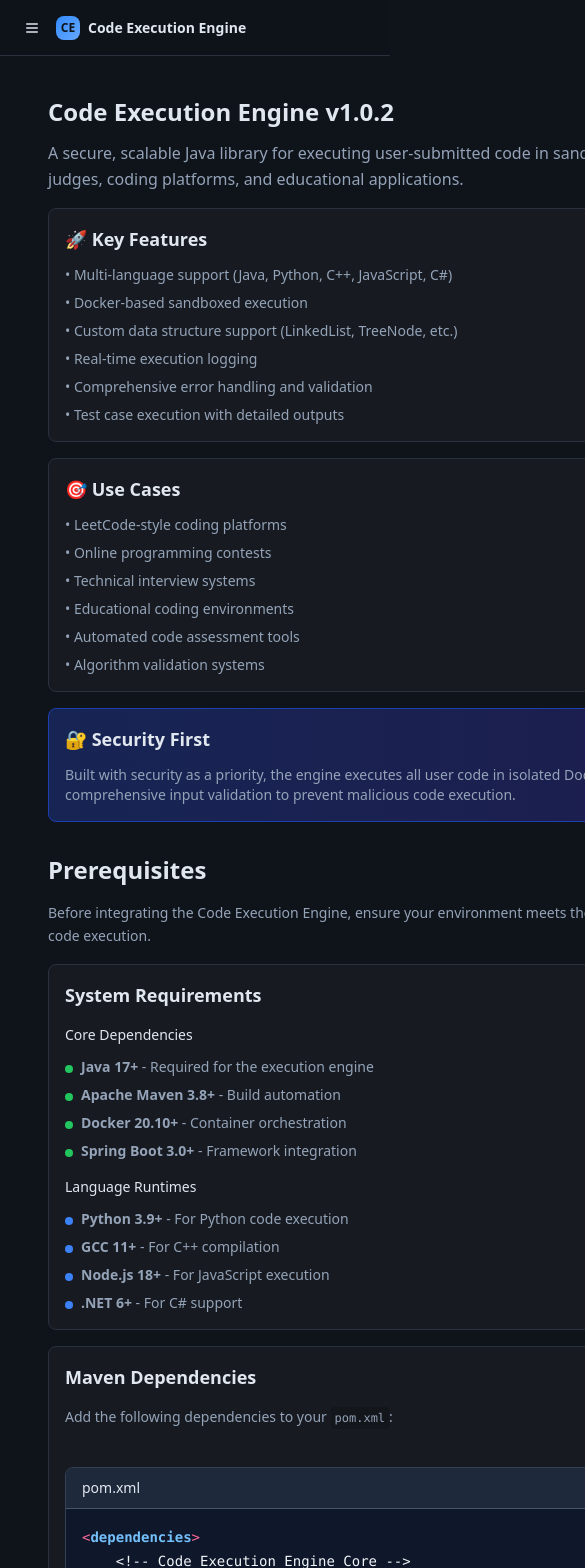
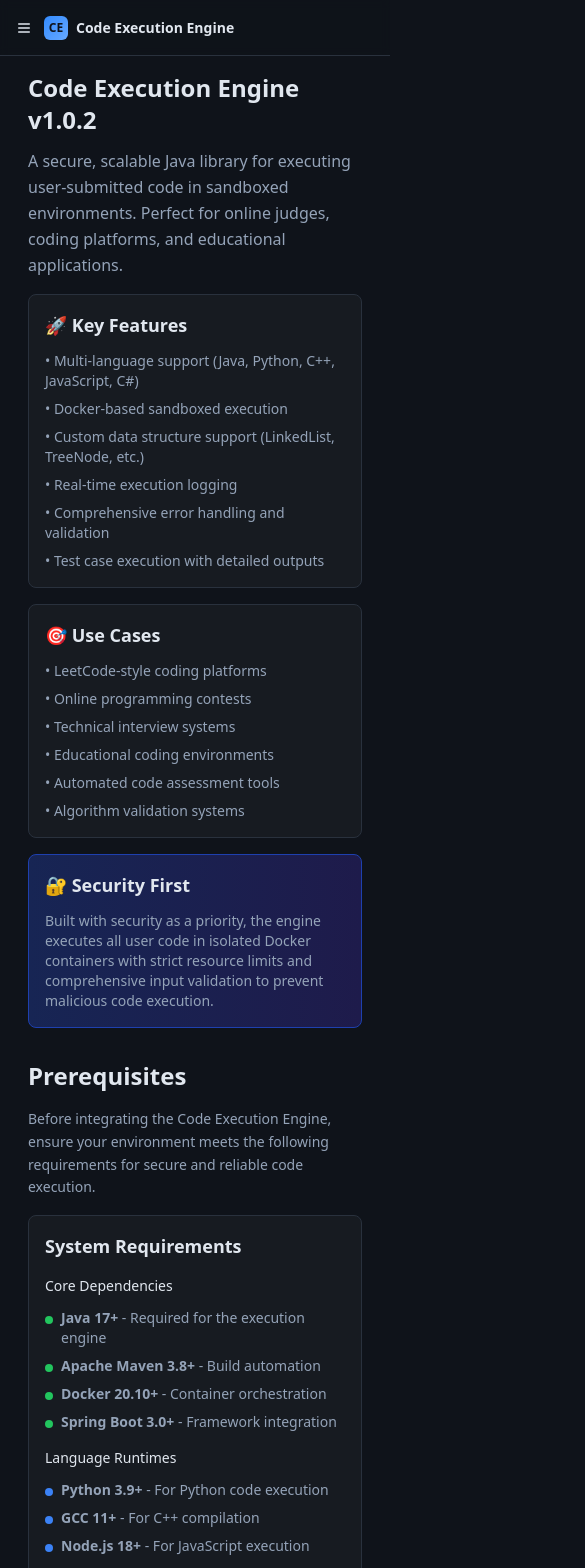
Before and after one commit to hrishabh6/CodeExecutionEngine---Documentation, a React (Vite) app: page / in a window 390 px wide. Shown: the top 1568 px of the page, 585 px wide, since content can reach past the window. Built offline with nearby package versions, Linux system fonts and the light colour scheme.

Commit message:
Made layout responsive

```diff
--- a/src/components/DocumentationContent.tsx
+++ b/src/components/DocumentationContent.tsx
@@ -6,10 +6,10 @@ import Usage from "@/components/content/Usage.tsx";
 import LanguageSupport from "@/components/content/LanguageSupport.tsx";
 import FutureScope from "@/components/content/FutureScope.tsx";
 import CustomDS from "@/components/content/CustomDS.tsx";
-
+// Mobile-responsive Documentation Content
 export const DocumentationContent = () => {
     return (
-        <div className="w-full max-w-4xl mx-auto px-4 sm:px-6 lg:px-8 space-y-8 sm:space-y-12 lg:space-y-16 animate-fade-in">
+        <div className="w-full max-w-none lg:max-w-4xl lg:mx-auto space-y-8 sm:space-y-12 lg:space-y-16 px-4 sm:px-6 lg:px-8 animate-fade-in overflow-hidden">
             {/* Introduction */}
             <Introduction/>
 
--- a/src/components/DocumentationHeader.tsx
+++ b/src/components/DocumentationHeader.tsx
@@ -8,19 +8,19 @@ interface DocumentationHeaderProps {
 export const DocumentationHeader = ({ onMenuClick }: DocumentationHeaderProps) => {
     return (
         <header className="fixed top-0 left-0 right-0 h-14 sm:h-16 bg-background/95 backdrop-blur-sm border-b border-border z-40">
-            <div className="flex items-center justify-between h-full px-4 sm:px-6">
-                <div className="flex items-center space-x-2 sm:space-x-4 min-w-0 flex-1">
+            <div className="flex items-center justify-between h-full px-3 sm:px-6">
+                <div className="flex items-center space-x-2 sm:space-x-4">
                     <Button
                         variant="ghost"
                         size="sm"
                         onClick={onMenuClick}
-                        className="lg:hidden p-2"
+                        className="lg:hidden p-1 sm:p-2"
                     >
                         <Menu className="h-4 w-4 sm:h-5 sm:w-5" />
                     </Button>
 
-                    <div className="flex items-center space-x-2 sm:space-x-3 min-w-0">
-                        <div className="w-6 h-6 sm:w-8 sm:h-8 bg-gradient-primary rounded-lg flex items-center justify-center flex-shrink-0">
+                    <div className="flex items-center space-x-2 sm:space-x-3">
+                        <div className="w-6 h-6 sm:w-8 sm:h-8 bg-gradient-primary rounded-md sm:rounded-lg flex items-center justify-center">
                             <span className="text-primary-foreground font-bold text-xs sm:text-sm">CE</span>
                         </div>
                         <div className="min-w-0">
@@ -34,11 +34,11 @@ export const DocumentationHeader = ({ onMenuClick }: DocumentationHeaderProps) =
                     </div>
                 </div>
 
-                <div className="flex items-center space-x-2 flex-shrink-0">
-                    <div className="hidden sm:flex items-center text-xs sm:text-sm text-muted-foreground">
+                <div className="flex items-center space-x-2">
+                    <div className="hidden sm:flex md:flex items-center text-xs sm:text-sm text-muted-foreground">
                         <span className="inline-flex items-center space-x-1">
-                            <span className="w-2 h-2 bg-primary rounded-full animate-pulse"></span>
-                            <span>v1.0.2</span>
+                            <span className="w-1.5 h-1.5 sm:w-2 sm:h-2 bg-primary rounded-full animate-pulse"></span>
+                            <span className="text-xs sm:text-sm">v1.0.2</span>
                         </span>
                     </div>
                 </div>
--- a/src/components/DocumentationSidebar.tsx
+++ b/src/components/DocumentationSidebar.tsx
@@ -1,13 +1,19 @@
 import { useState, useEffect } from "react";
 import { ChevronDown, ChevronRight } from "lucide-react";
-import { cn } from "@/lib/utils.ts";
+import { cn } from "@/lib/utils";
 import { navigationSections } from "@/lib/constants.ts";
+
 
 interface DocumentationSidebarProps {
     isOpen: boolean;
     onClose: () => void;
 }
 
+
+
+// Mobile-responsive Documentation Header
+
+// Mobile-responsive Documentation Sidebar
 export const DocumentationSidebar = ({ isOpen, onClose }: DocumentationSidebarProps) => {
     const [activeSection, setActiveSection] = useState<string>("introduction");
     const [expandedSections, setExpandedSections] = useState<Set<string>>(
@@ -67,39 +73,39 @@ export const DocumentationSidebar = ({ isOpen, onClose }: DocumentationSidebarPr
 
             {/* Sidebar */}
             <div className={cn(
-                "fixed left-0 top-14 sm:top-16 h-[calc(100vh-3.5rem)] sm:h-[calc(100vh-4rem)] w-full sm:w-80 bg-sidebar border-r border-sidebar-border z-50 transition-transform duration-300 ease-in-out lg:translate-x-0 lg:w-80",
+                "fixed left-0 top-14 sm:top-16 h-[calc(100vh-3.5rem)] sm:h-[calc(100vh-4rem)] w-72 sm:w-80 bg-sidebar border-r border-sidebar-border z-50 transition-transform duration-300 ease-in-out lg:translate-x-0",
                 isOpen ? "translate-x-0 animate-slide-in" : "-translate-x-full"
             )}>
-                <div className="p-4 sm:p-6 custom-scrollbar overflow-y-auto h-full">
-                    <div className="space-y-2">
+                <div className="p-3 sm:p-6 custom-scrollbar overflow-y-auto h-full">
+                    <div className="space-y-1 sm:space-y-2">
                         {navigationSections.map((section) => (
                             <div key={section.id} className="space-y-1">
                                 <button
                                     onClick={() => toggleSection(section.id)}
-                                    className="flex items-center justify-between w-full px-3 py-2 sm:py-2 text-sm font-medium text-sidebar-foreground hover:bg-sidebar-accent rounded-lg transition-colors touch-manipulation"
+                                    className="flex items-center justify-between w-full px-2 sm:px-3 py-2 text-xs sm:text-sm font-medium text-sidebar-foreground hover:bg-sidebar-accent rounded-md sm:rounded-lg transition-colors"
                                 >
-                                    <span className="text-left">{section.title}</span>
+                                    <span className="truncate">{section.title}</span>
                                     {expandedSections.has(section.id) ? (
-                                        <ChevronDown className="h-4 w-4 flex-shrink-0" />
+                                        <ChevronDown className="h-3 w-3 sm:h-4 sm:w-4 flex-shrink-0" />
                                     ) : (
-                                        <ChevronRight className="h-4 w-4 flex-shrink-0" />
+                                        <ChevronRight className="h-3 w-3 sm:h-4 sm:w-4 flex-shrink-0" />
                                     )}
                                 </button>
 
                                 {expandedSections.has(section.id) && (
-                                    <div className="pl-4 space-y-1 animate-fade-in">
+                                    <div className="pl-2 sm:pl-4 space-y-1 animate-fade-in">
                                         {section.items.map((item) => (
                                             <button
                                                 key={item.id}
                                                 onClick={() => scrollToSection(item.id)}
                                                 className={cn(
-                                                    "block w-full text-left px-3 py-2 sm:py-2 text-sm rounded-lg transition-all duration-200 touch-manipulation",
+                                                    "block w-full text-left px-2 sm:px-3 py-1.5 sm:py-2 text-xs sm:text-sm rounded-md sm:rounded-lg transition-all duration-200 truncate",
                                                     activeSection === item.id
                                                         ? "nav-active"
                                                         : "text-sidebar-foreground hover:bg-sidebar-accent hover:text-sidebar-accent-foreground"
                                                 )}
                                             >
-                                                <span className="block truncate">{item.title}</span>
+                                                {item.title}
                                             </button>
                                         ))}
                                     </div>
--- a/src/index.css
+++ b/src/index.css
@@ -3,6 +3,28 @@
 @tailwind utilities;
 
 /* Dark Documentation Theme Design System */
+
+/* Add this to your global CSS file */
+* {
+    min-width: 0;
+}
+
+pre, code {
+    max-width: 100%;
+    overflow-x: auto;
+    word-wrap: break-word;
+}
+
+table {
+    width: 100%;
+    table-layout: fixed;
+}
+
+img, video {
+    max-width: 100%;
+    height: auto;
+}
+
 
 @layer base {
     :root {
--- a/src/pages/Index.tsx
+++ b/src/pages/Index.tsx
@@ -1,7 +1,8 @@
 import { useState } from "react";
-import {DocumentationHeader} from "@/components/DocumentationHeader.tsx";
-import {DocumentationContent} from "@/components/DocumentationContent.tsx";
-import {DocumentationSidebar} from "@/components/DocumentationSidebar.tsx";
+import { DocumentationHeader } from "@/components/DocumentationHeader.tsx";
+import { DocumentationContent } from "@/components/DocumentationContent.tsx";
+import { DocumentationSidebar } from "@/components/DocumentationSidebar.tsx";
+import { cn } from "@/lib/utils";
 
 const Index = () => {
     const [sidebarOpen, setSidebarOpen] = useState(false);
@@ -19,8 +20,14 @@ const Index = () => {
                     onClose={closeSidebar}
                 />
 
-                <main className="flex-1 lg:ml-80 pt-16">
-                    <div className="p-8 custom-scrollbar">
+                <main className={cn(
+                    "flex-1 transition-all duration-300 ease-in-out",
+                    "pt-14 sm:pt-16", // Responsive header offset
+                    "lg:ml-72 xl:ml-80", // Desktop sidebar offset
+                    "min-h-[calc(100vh-3.5rem)] sm:min-h-[calc(100vh-4rem)]",
+                    "w-0" // Critical: Force flex item to shrink
+                )}>
+                    <div className="px-3 py-4 sm:px-6 sm:py-6 lg:px-8 lg:py-8 custom-scrollbar h-full">
                         <DocumentationContent />
                     </div>
                 </main>
```
